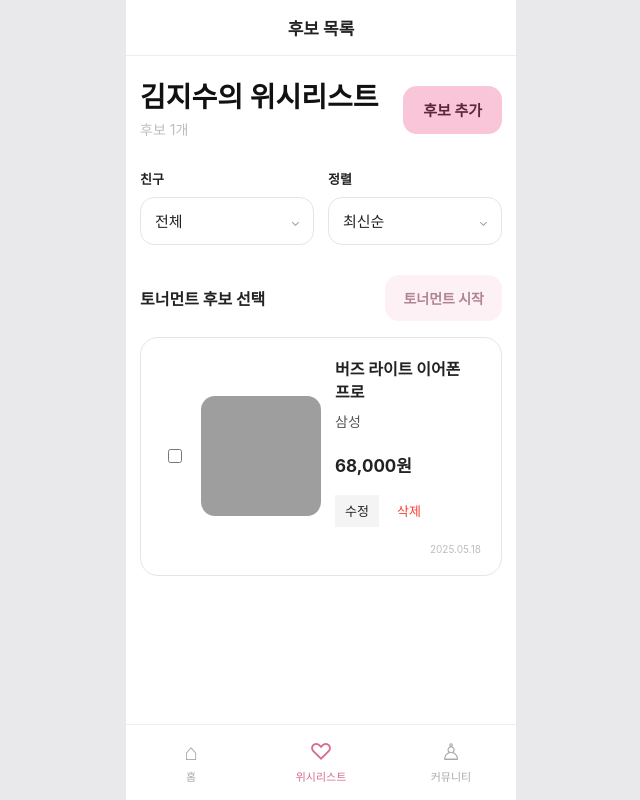
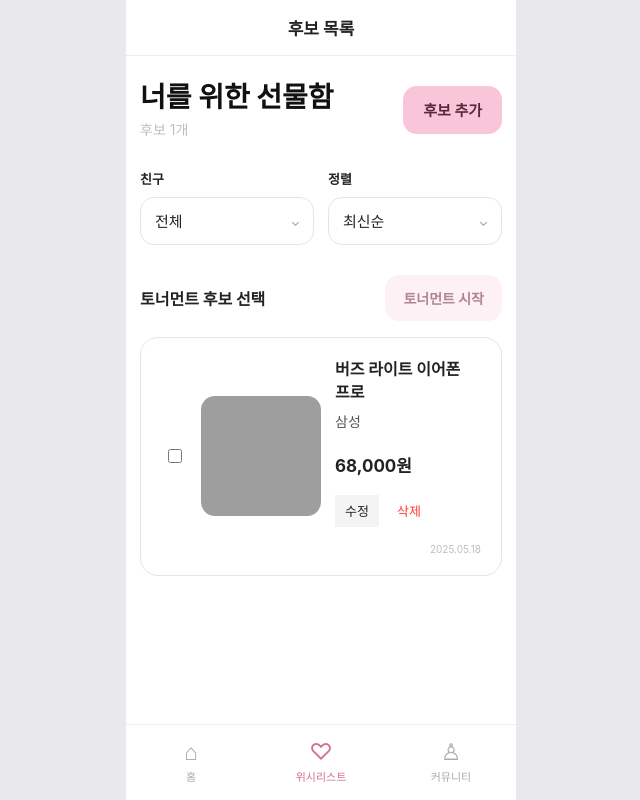
Before and after one commit to UXD-ToU/Frontend, a plain HTML site: page Prototype/html/Present-List.html in a window 1280 px wide. Shown: the whole page, without its empty margins (319-959 px from the left). Drawn offline with Linux system fonts and the light colour scheme; grey boxes are pictures that could not be loaded.

Commit message:
Update Present-List.html

```diff
--- a/Prototype/html/Present-List.html
+++ b/Prototype/html/Present-List.html
@@ -41,7 +41,7 @@
         <div class="hero-copy">
 
           <h2>
-            김지수의 위시리스트
+            너를 위한 선물함
           </h2>
 
           <p id="candidateCount">
```
